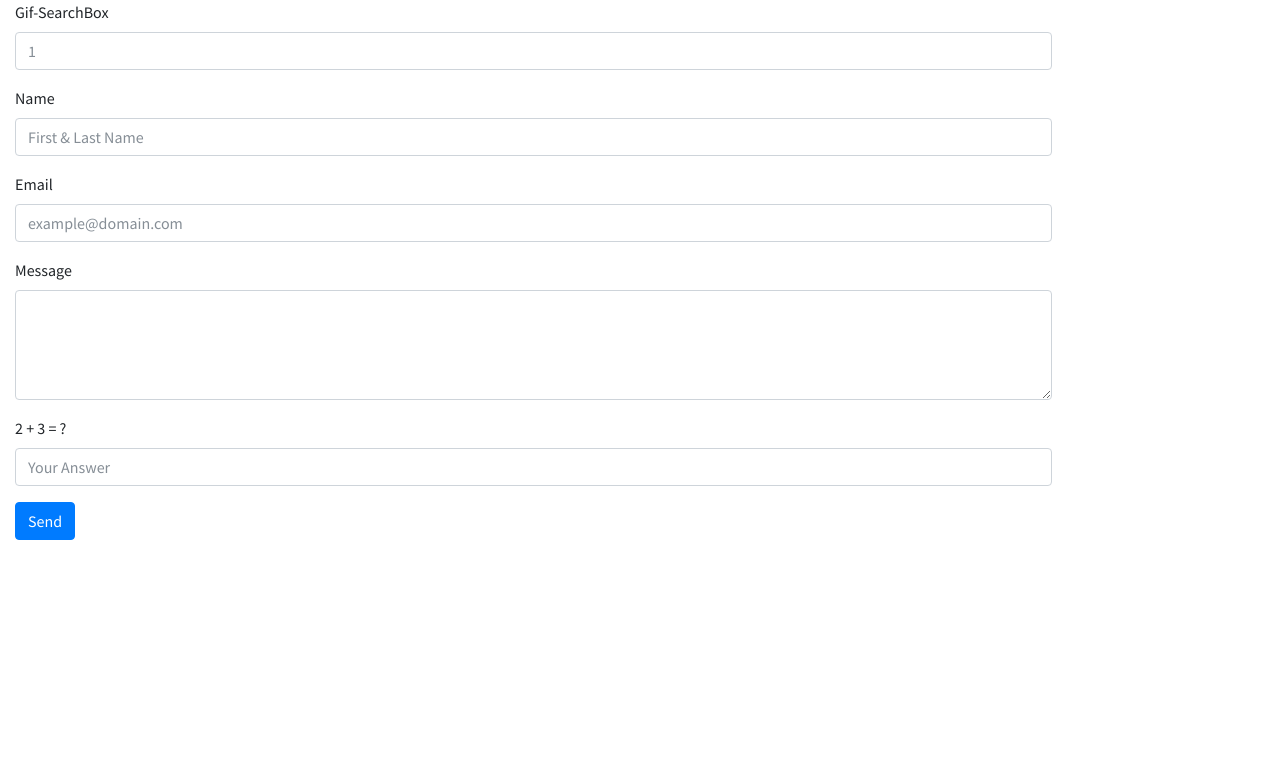
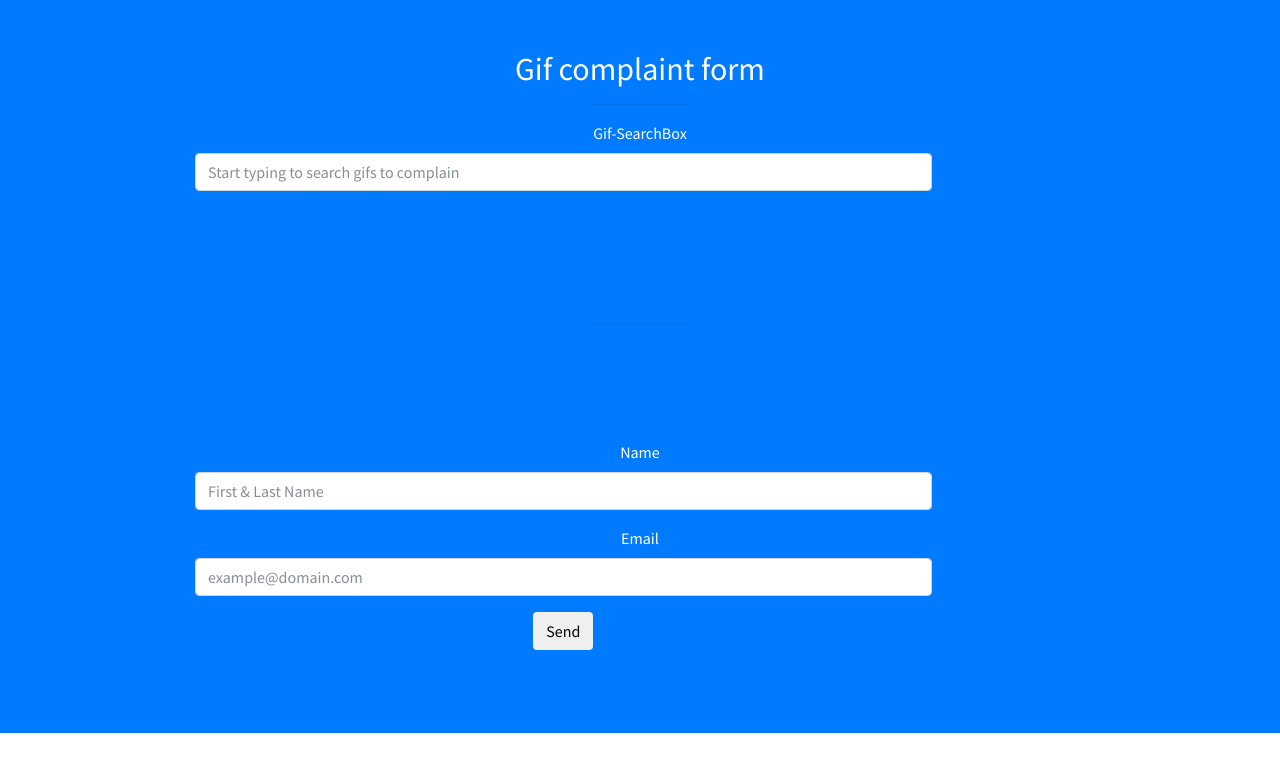
Before and after one commit to Ferovax/HackManchester2017, a PHP site: page /form.php in a window 1280 px wide. Shown: the top 772 px of the page. Run offline with PHP 8.4, Linux system fonts and the light colour scheme.

Commit message:
prettyfied forms

```diff
--- a/form.php
+++ b/form.php
@@ -8,17 +8,25 @@
     <script src="jquery-3.2.1.min.js"></script>
 </head>
 <body onload="load()">
+<section id="services" class="services bg-primary text-white">
+    <div class="container">
+        <div class="row text-center">
+            <div class="col-lg-10 mx-auto">
+
+                <h2> Gif complaint form </h2>
+                <hr class="small">
                 <form class="form-horizontal" role="form" method="post" action="js/form-action.php">
                     <div class="form-group">
                         <label for="name" class="col-sm-2 control-label">Gif-SearchBox</label>
                         <div class="col-sm-10">
-            <input type="text" class="form-control" id="searchBox" name="searchBox" placeholder="1" value="">
+                            <input type="text" class="form-control" id="searchBox" name="searchBox" placeholder="Start typing to search gifs to complain" value="">
                         </div>
                     </div>
-    <div id="imageSelection">
+                    <div class="row" id="imageSelection" style="height:100px; clear:both;">
 
                     </div>
-    <div id="imageSubmission">
+                    <hr class="small">
+                    <div class="row" id="imageSubmission"  style="height:100px; clear:both;">
 
                     </div>
                     <div class="form-group">
@@ -34,33 +42,21 @@
                         </div>
                     </div>
                     <div class="form-group">
-        <label for="message" class="col-sm-2 control-label">Message</label>
-        <div class="col-sm-10">
-            <textarea class="form-control" rows="4" name="message"></textarea>
-        </div>
-    </div>
-    <div class="form-group">
-        <label for="human" class="col-sm-2 control-label">2 + 3 = ?</label>
-        <div class="col-sm-10">
-            <input type="text" class="form-control" id="human" name="human" placeholder="Your Answer">
-        </div>
-    </div>
-    <div class="form-group">
                         <div class="col-sm-10 col-sm-offset-2">
-            <input id="submit" name="submit" type="submit" value="Send" class="btn btn-primary">
+                            <input id="submit" name="submit" type="submit" value="Send" class="btn btn-default">
                         </div>
                     </div>
                     <div class="form-group">
                         <div class="col-sm-10 col-sm-offset-2">
                             <! Will be used to display an alert to the user>
                         </div>
-        <div class="form-group">
-            <div class="col-sm-10 col-sm-offset-2">
+                    </div>
                     <input id="urls" name="urls" type="text" hidden>
                 </form>
+
             </div>
         </div>
     </div>
-</form>
+</section>
 </body>
 </html>
--- a/js/giphy.js
+++ b/js/giphy.js
@@ -27,20 +27,24 @@ function load(){
 
 function dataLoad(data) {
     console.log(data);
+    $("#imageSelection").html("");
     $.each(data.data, function (i, item) {
         console.log(i);
         //console.log(item);
         console.log(item["images"]["original"]["url"]);
-        var atag = $("<a>").attr("href", "javascript:submitImage('" + item["images"]["fixed_width_small_still"]["url"] + "')").appendTo("#imageSelection");
-        $("<img>").attr("src", item["images"]["fixed_width_small_still"]["url"]).appendTo(atag);
+        var divtag = $("<div>").attr("class","col-md-2 thumbnail").appendTo("#imageSelection");
+        var atag = $("<a>").attr("href", "javascript:submitImage('" + item["images"]["fixed_width_small_still"]["url"] + "')").appendTo(divtag);
+        $("<img>").attr("src", item["images"]["fixed_width_small_still"]["url"]).attr("style","width:100%").appendTo(atag);
     });
 }
 
 function submitImage(uri, text){
-    $("<img>").attr("src", uri).appendTo("#imageSubmission");
+    var divtag = $("<div>").attr("class","col-md-2 thumbnail").appendTo("#imageSubmission");
+    $("<img>").attr("src", uri).appendTo(divtag);
     $("#urls").val($("#urls").val() + uri + ",");
     var text = $("#searchBox").val();
-    $("<p>").text(text.substring(0,text.length-2)).appendTo("#imageSubmission");
+    var captag = $("<div>").attr("class","caption").appendTo(divtag);
+    $("<p>").text(text.substring(0,text.length-2)).appendTo(captag);
     $("#imageSelection").html("");
     $("#searchBox").val("");
 }
```
Also changed, not shown: js/form-action.php (+50 -13 lines). Lines whose indentation alone changed are shown as unchanged.
